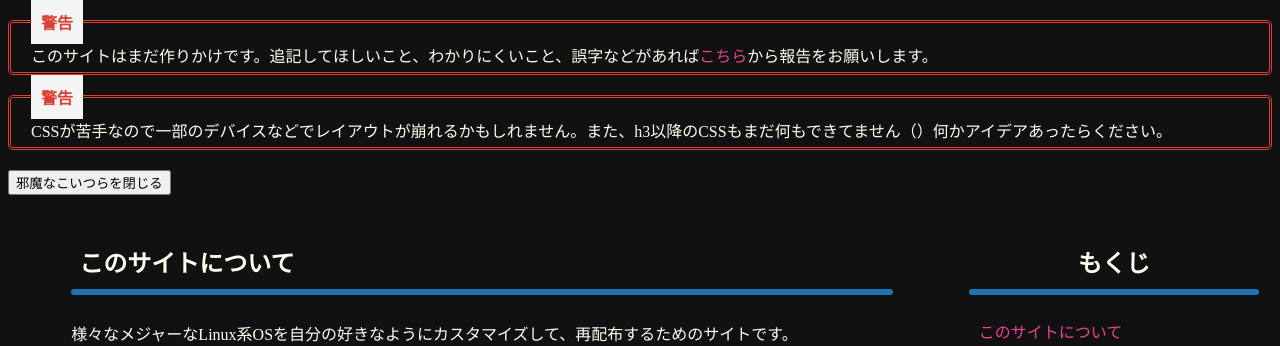
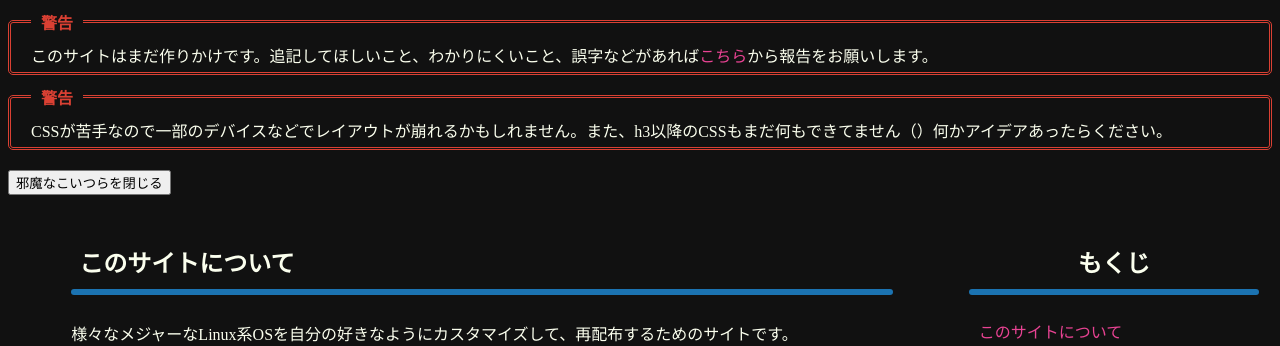
Before and after one commit to Hayao0819/hayao-old-website, a PHP site: page /buildmydist-2/index.php in a window 1280 px wide. Shown: the part 150-496 px from the top of the page. Run offline with PHP 8.4, Linux system fonts and the light colour scheme; some libraries are stand-ins or nearby versions.

Commit message:
[fix] : Fixed warning box

```diff
--- a/buildmydist-2/style/common.css
+++ b/buildmydist-2/style/common.css
@@ -161,7 +161,7 @@ main img{
 .box-warning::before {
     content: "警告";
     position: absolute;
-    background-color: #f4f4f4;
+    background-color: var(--black-1);
     color: #da4033;
     font-weight: bold;
     left: 20px;
```
